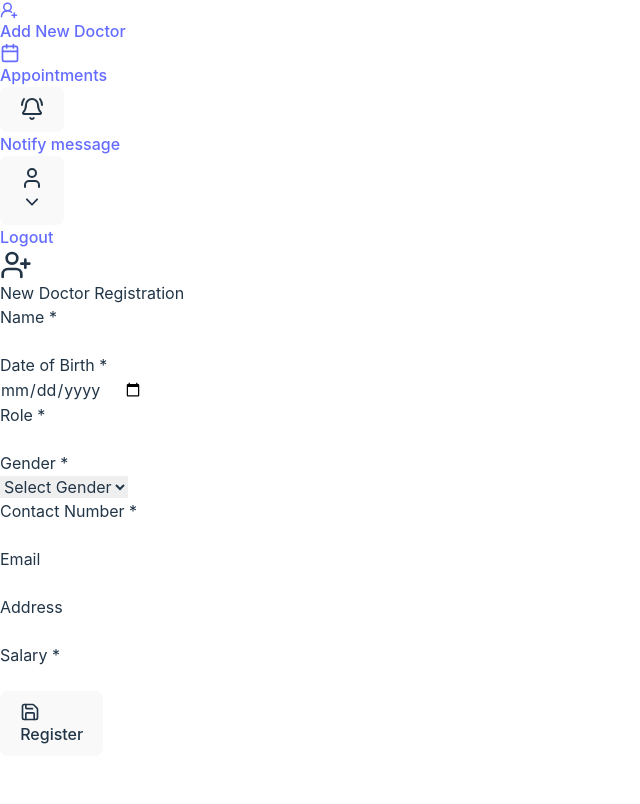
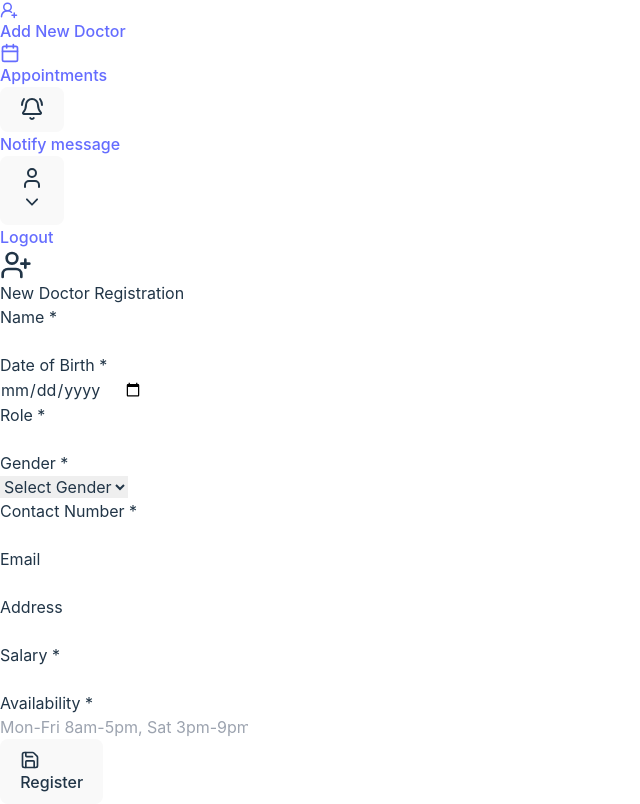
Before and after one commit to hewhounknown/react_pskm, a React (Vite) app: page /new-doctor-form in a window 1280 px wide. Shown: the part 404-1208 px from the top of the page, without its empty margins (0-640 px from the left). Before the commit the page ends 1160 px from the top, so only its background shows below. Built offline with nearby package versions, Linux system fonts and the light colour scheme.

Commit message:
[modified] doctor data & form

```diff
--- a/src/components/forms/DoctorForm.tsx
+++ b/src/components/forms/DoctorForm.tsx
@@ -12,6 +12,7 @@ interface DoctorFormState{
     email: string;
     address: string;
     salary: string ;
+    availability: string;
     [key: string]: string;
 }
 
@@ -26,6 +27,7 @@ export const DoctorForm: React.FC = () => {
         email: '',
         address: '',
         salary: '',
+        availability: '',
     })
 
     const handleInputChange = (e: React.ChangeEvent<HTMLInputElement | HTMLSelectElement>) => {
@@ -75,6 +77,7 @@ export const DoctorForm: React.FC = () => {
                 email: '',
                 address: '',
                 salary: '',
+                availability: '',
             })
         }
     }
@@ -92,6 +95,7 @@ export const DoctorForm: React.FC = () => {
         { name: 'email', label: 'Email', type: 'text'},
         { name: 'address', label: 'Address', type: 'text'},
         { name: 'salary', label: 'Salary *', type: 'number', required: true },
+        { name: 'availability', label: 'Availability *', type: 'text', required: true },
     ];
 
     return (
@@ -129,7 +133,8 @@ export const DoctorForm: React.FC = () => {
                                         name={field.name}
                                         value={formData[field.name]}
                                         onChange={handleInputChange}
-                                        className={`w-full p-2 border rounded-md focus:outline-none focus:ring-2`} />
+                                        className={`w-full p-2 border rounded-md focus:outline-none focus:ring-2`}
+                                        placeholder={field.name === "availability" ? 'Mon-Fri 8am-5pm, Sat 3pm-9pm...' : ''} />
                                 )}
                                 {field.required && errors[field.name] && (
                                     <span className="text-red-500 text-sm">{errors[field.name]}</span>
--- a/src/data/doctors.ts
+++ b/src/data/doctors.ts
@@ -5,6 +5,12 @@ export const DoctorData = [
         specialty: "Cardiologist",
         availability: ["Mon-Wed 9AM-5PM", "Fri 9AM-3PM"],
         contact: "+1 (555) 123-4567",
+        dateOfBirth: "1980-05-15",
+        role: "Senior Cardiologist",
+        gender: "Female",
+        email: "sarah.smith@example.com",
+        address: "123 Heart Lane, Cardio City",
+        salary: "200000",
     },
     {
         id: "2",
@@ -12,6 +18,12 @@ export const DoctorData = [
         specialty: "Pediatrician",
         availability: ["Tue-Thu 8AM-4PM", "Sat 10AM-2PM"],
         contact: "+1 (555) 234-5678",
+        dateOfBirth: "1975-08-22",
+        role: "Pediatric Specialist",
+        gender: "Male",
+        email: "james.wilson@example.com",
+        address: "456 Kid's Ave, Pediatric Town",
+        salary: "180000",
     },
     {
         id: "3",
@@ -19,40 +31,50 @@ export const DoctorData = [
         specialty: "Dermatologist",
         availability: ["Mon-Fri 10AM-6PM"],
         contact: "+1 (555) 345-6789",
+        dateOfBirth: "1990-03-10",
+        role: "Dermatology Specialist",
+        gender: "Female",
+        email: "emily.brown@example.com",
+        address: "789 Skin St, Dermaville",
+        salary: "150000",
     },
     {
-        id: "3",
-        name: "Dr. Emily Brown",
-        specialty: "Dermatologist",
-        availability: ["Mon-Fri 10AM-6PM"],
-        contact: "+1 (555) 345-6789",
+        id: "4",
+        name: "Dr. Michael Johnson",
+        specialty: "Orthopedic Surgeon",
+        availability: ["Mon-Fri 8AM-5PM"],
+        contact: "+1 (555) 456-7890",
+        dateOfBirth: "1985-11-25",
+        role: "Orthopedic Specialist",
+        gender: "Male",
+        email: "michael.johnson@example.com",
+        address: "321 Bone Blvd, Ortho City",
+        salary: "250000",
     },
     {
-        id: "3",
-        name: "Dr. Emily Brown",
-        specialty: "Dermatologist",
-        availability: ["Mon-Fri 10AM-6PM"],
-        contact: "+1 (555) 345-6789",
+        id: "5",
+        name: "Dr. Lisa White",
+        specialty: "Neurologist",
+        availability: ["Tue-Thu 9AM-4PM"],
+        contact: "+1 (555) 567-8901",
+        dateOfBirth: "1982-07-30",
+        role: "Neurology Specialist",
+        gender: "Female",
+        email: "lisa.white@example.com",
+        address: "654 Brain Ave, Neuro Town",
+        salary: "220000",
     },
     {
-        id: "3",
-        name: "Dr. Emily Brown",
-        specialty: "Dermatologist",
-        availability: ["Mon-Fri 10AM-6PM"],
-        contact: "+1 (555) 345-6789",
-      },
-      {
-        id: "3",
-        name: "Dr. Emily Brown",
-        specialty: "Dermatologist",
-        availability: ["Mon-Fri 10AM-6PM"],
-        contact: "+1 (555) 345-6789",
-      },
-      {
-        id: "3",
-        name: "Dr. Emily Brown",
-        specialty: "Dermatologist",
-        availability: ["Mon-Fri 10AM-6PM"],
-        contact: "+1 (555) 345-6789",
+        id: "6",
+        name: "Dr. Robert Green",
+        specialty: "General Practitioner",
+        availability: ["Mon-Fri 8AM-6PM"],
+        contact: "+1 (555) 678-9012",
+        dateOfBirth: "1978-02-14",
+        role: "General Practitioner",
+        gender: "Male",
+        email: "robert.green@example.com",
+        address: "987 Health St, Wellness City",
+        salary: "160000",
     }
 ]
```
Lines whose indentation alone changed are shown as unchanged.
